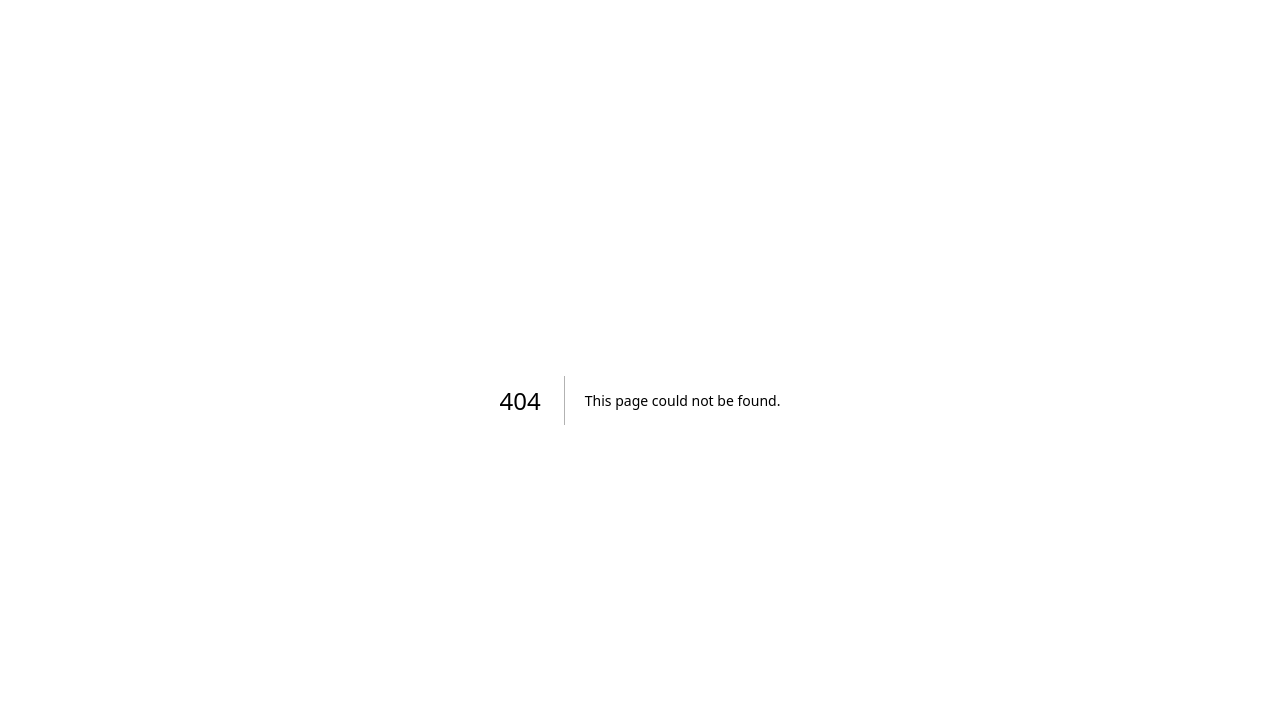
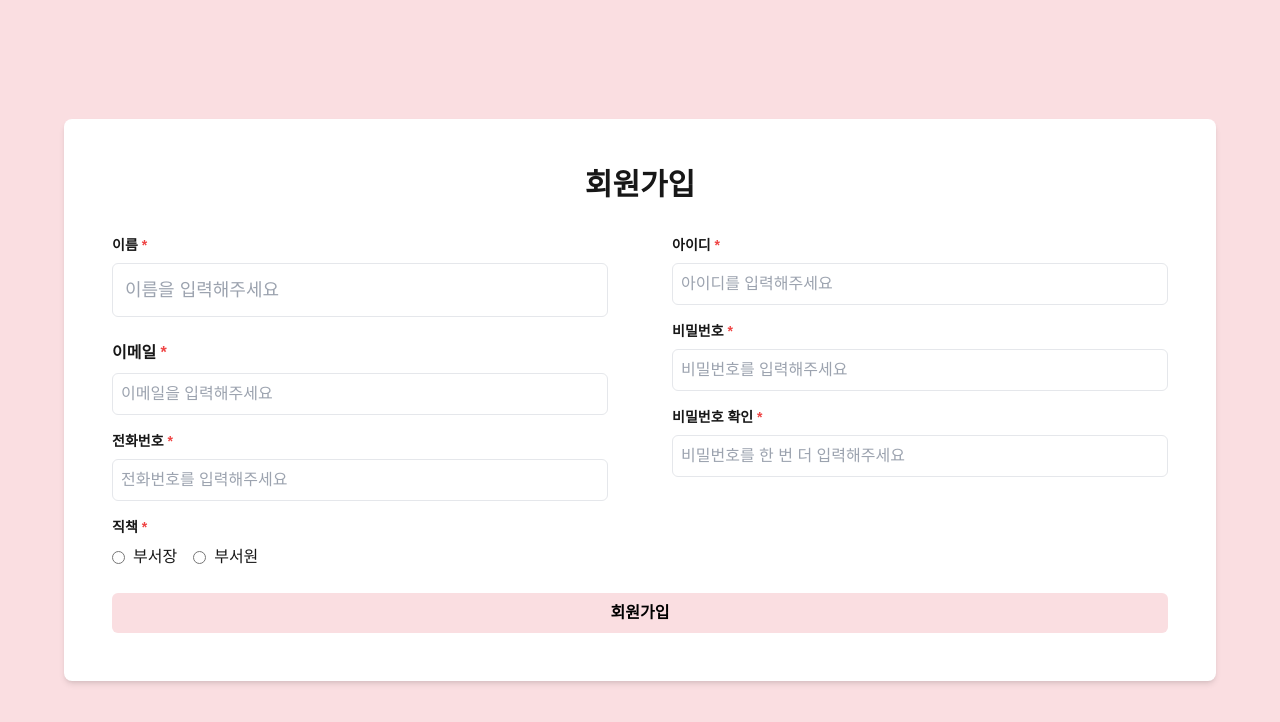
Before and after one commit to gjtjdwl/insideout-front, a Next.js app: page /register in a window 1280 px wide. Before the commit this address had no page. Shown: the top 722 px of the page. Built offline with nearby package versions, Linux system fonts and the light colour scheme.

Commit message:
Feat: 회원가입 페이지 구현

```diff
--- /dev/null
+++ b/app/register/page.tsx
@@ -0,0 +1,231 @@
+'use client';
+
+import React, { useState } from 'react';
+
+const Register = () => {
+  const [formData, setFormData] = useState({
+    name: '',
+    email: '',
+    phone: '',
+    role: '',
+    user_id: '',
+    password: '',
+    confirmPassword: '',
+    departmentName: '',
+    departmentCode: '',
+  });
+
+  const handleChange = (e: React.ChangeEvent<HTMLInputElement>) => {
+    const { name, value } = e.target;
+    setFormData({ ...formData, [name]: value });
+  };
+
+  const handleSubmit = (e: React.FormEvent) => {
+    e.preventDefault();
+
+    // Validation
+    if (formData.password !== formData.confirmPassword) {
+      alert('비밀번호가 일치하지 않습니다.');
+      return;
+    }
+
+    if (formData.role === '부서장' && !formData.departmentName) {
+      alert('부서 이름을 입력해주세요.');
+      return;
+    }
+
+    if (formData.role === '부서원' && !formData.departmentCode) {
+      alert('부서 코드를 입력해주세요.');
+      return;
+    }
+
+    console.log('Form Data Submitted:', formData);
+  };
+
+  return (
+    <div className="flex justify-center items-center min-h-screen bg-customPink">
+      <form
+        onSubmit={handleSubmit}
+        className="bg-white shadow-md rounded-lg p-12 w-full max-w-6xl"
+      >
+        <h1 className="text-center text-3xl font-bold mb-8">회원가입</h1>
+        <div className="grid grid-cols-1 md:grid-cols-2 gap-16">
+          {/* 왼쪽 입력 필드 */}
+          <div>
+            <label htmlFor="name" className="block text-sm font-bold mb-2">
+              이름 <span className="text-red-500">*</span>
+            </label>
+            <input
+              type="text"
+              id="name"
+              name="name"
+              value={formData.name}
+              onChange={handleChange}
+              placeholder="이름을 입력해주세요"
+              className="w-full border rounded-md p-3 text-lg focus:outline-none focus:ring-2 focus:ring-pink-400"
+              required
+            />
+            <label
+              htmlFor="email"
+              className="block text-base font-bold mb-2 mt-6"
+            >
+              이메일 <span className="text-red-500">*</span>
+            </label>
+            <input
+              type="email"
+              id="email"
+              name="email"
+              value={formData.email}
+              onChange={handleChange}
+              placeholder="이메일을 입력해주세요"
+              className="w-full border rounded-md p-2 focus:outline-none focus:ring-2 focus:ring-pink-400"
+              required
+            />
+            <label
+              htmlFor="phone"
+              className="block text-sm font-bold mb-2 mt-4"
+            >
+              전화번호 <span className="text-red-500">*</span>
+            </label>
+            <input
+              type="tel"
+              id="phone"
+              name="phone"
+              value={formData.phone}
+              onChange={handleChange}
+              placeholder="전화번호를 입력해주세요"
+              className="w-full border rounded-md p-2 focus:outline-none focus:ring-2 focus:ring-pink-400"
+              required
+            />
+            <label className="block text-sm font-bold mb-2 mt-4">
+              직책 <span className="text-red-500">*</span>
+            </label>
+            <div className="flex space-x-4">
+              <label className="flex items-center">
+                <input
+                  type="radio"
+                  name="role"
+                  value="부서장"
+                  onChange={handleChange}
+                  className="mr-2"
+                  checked={formData.role === '부서장'}
+                />
+                부서장
+              </label>
+              <label className="flex items-center">
+                <input
+                  type="radio"
+                  name="role"
+                  value="부서원"
+                  onChange={handleChange}
+                  className="mr-2"
+                  checked={formData.role === '부서원'}
+                />
+                부서원
+              </label>
+            </div>
+
+            {/* 동적 입력 필드 */}
+            {formData.role === '부서장' && (
+              <div className="mt-4">
+                <label
+                  htmlFor="departmentName"
+                  className="block text-sm font-bold mb-2"
+                >
+                  부서 이름 <span className="text-red-500">*</span>
+                </label>
+                <input
+                  type="text"
+                  id="departmentName"
+                  name="departmentName"
+                  value={formData.departmentName}
+                  onChange={handleChange}
+                  placeholder="부서 이름을 입력해주세요"
+                  className="w-full border rounded-md p-2 focus:outline-none focus:ring-2 focus:ring-pink-400"
+                  required
+                />
+              </div>
+            )}
+            {formData.role === '부서원' && (
+              <div className="mt-4">
+                <label
+                  htmlFor="departmentCode"
+                  className="block text-sm font-bold mb-2"
+                >
+                  부서 코드 <span className="text-red-500">*</span>
+                </label>
+                <input
+                  type="text"
+                  id="departmentCode"
+                  name="departmentCode"
+                  value={formData.departmentCode}
+                  onChange={handleChange}
+                  placeholder="부서 코드를 입력해주세요"
+                  className="w-full border rounded-md p-2 focus:outline-none focus:ring-2 focus:ring-pink-400"
+                  required
+                />
+              </div>
+            )}
+          </div>
+
+          {/* 오른쪽 입력 필드 */}
+          <div>
+            <label htmlFor="user_id" className="block text-sm font-bold mb-2">
+              아이디 <span className="text-red-500">*</span>
+            </label>
+            <input
+              type="text"
+              id="user_id"
+              name="user_id"
+              value={formData.user_id}
+              onChange={handleChange}
+              placeholder="아이디를 입력해주세요"
+              className="w-full border rounded-md p-2 focus:outline-none focus:ring-2 focus:ring-pink-400"
+              required
+            />
+            <label
+              htmlFor="password"
+              className="block text-sm font-bold mb-2 mt-4"
+            >
+              비밀번호 <span className="text-red-500">*</span>
+            </label>
+            <input
+              type="password"
+              id="password"
+              name="password"
+              value={formData.password}
+              onChange={handleChange}
+              placeholder="비밀번호를 입력해주세요"
+              className="w-full border rounded-md p-2 focus:outline-none focus:ring-2 focus:ring-pink-400"
+              required
+            />
+            <label
+              htmlFor="confirmPassword"
+              className="block text-sm font-bold mb-2 mt-4"
+            >
+              비밀번호 확인 <span className="text-red-500">*</span>
+            </label>
+            <input
+              type="password"
+              id="confirmPassword"
+              name="confirmPassword"
+              value={formData.confirmPassword}
+              onChange={handleChange}
+              placeholder="비밀번호를 한 번 더 입력해주세요"
+              className="w-full border rounded-md p-2 focus:outline-none focus:ring-2 focus:ring-pink-400"
+              required
+            />
+          </div>
+        </div>
+        <button
+          type="submit"
+          className="w-full bg-customPink text-black font-bold py-2 px-4 rounded-md mt-6 hover:bg-customPinkHover focus:outline-none"
+        >
+          회원가입
+        </button>
+      </form>
+    </div>
+  );
+};
+
+export default Register;
```
